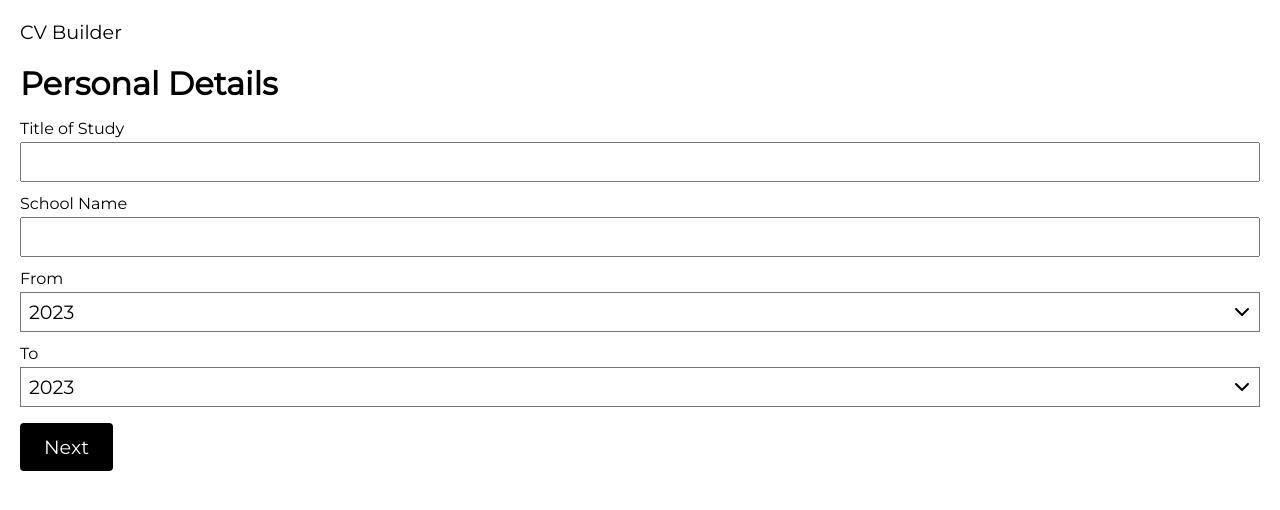
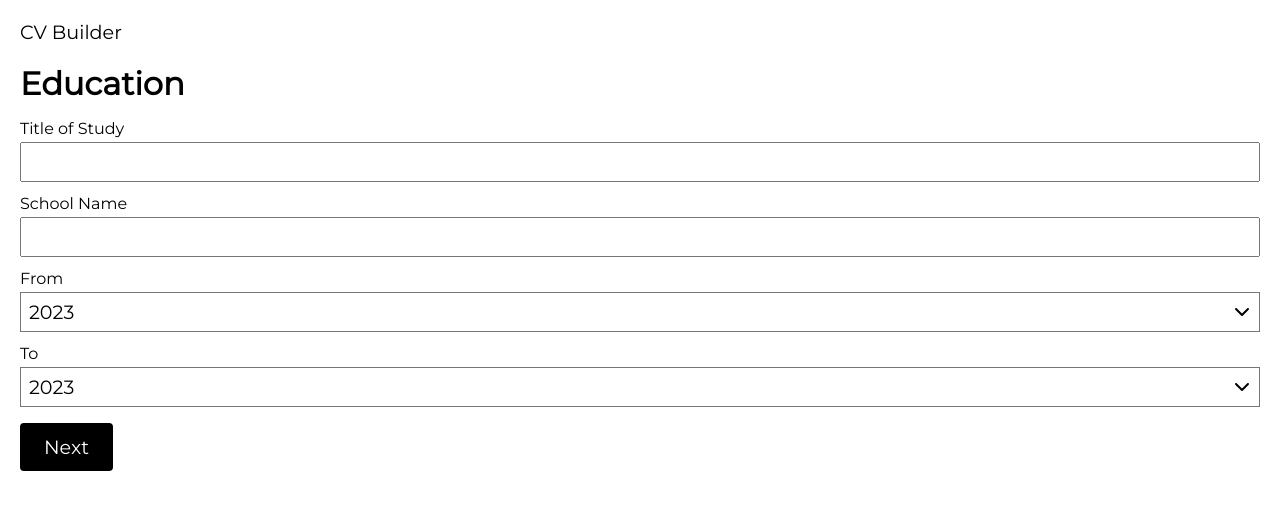
Before and after one commit to Zekumoru/top-cv-application, a React (Create React App) app: page / in a window 1280 px wide. Shown: the top 510 px of the page. Built offline with nearby package versions, Linux system fonts and the light colour scheme.

Commit message:
Fix title not changing

```diff
--- a/src/App.js
+++ b/src/App.js
@@ -67,12 +67,12 @@ class App extends React.Component {
   currentPageIndex = 1;
 
   render() {
-    const { content } = pages[this.currentPageIndex];
+    const { title, content } = pages[this.currentPageIndex];
 
     return (
       <div className="App">
         <TopNavBar />
-        <Form title="Personal Details">{content}</Form>
+        <Form title={title}>{content}</Form>
       </div>
     );
   }
```
